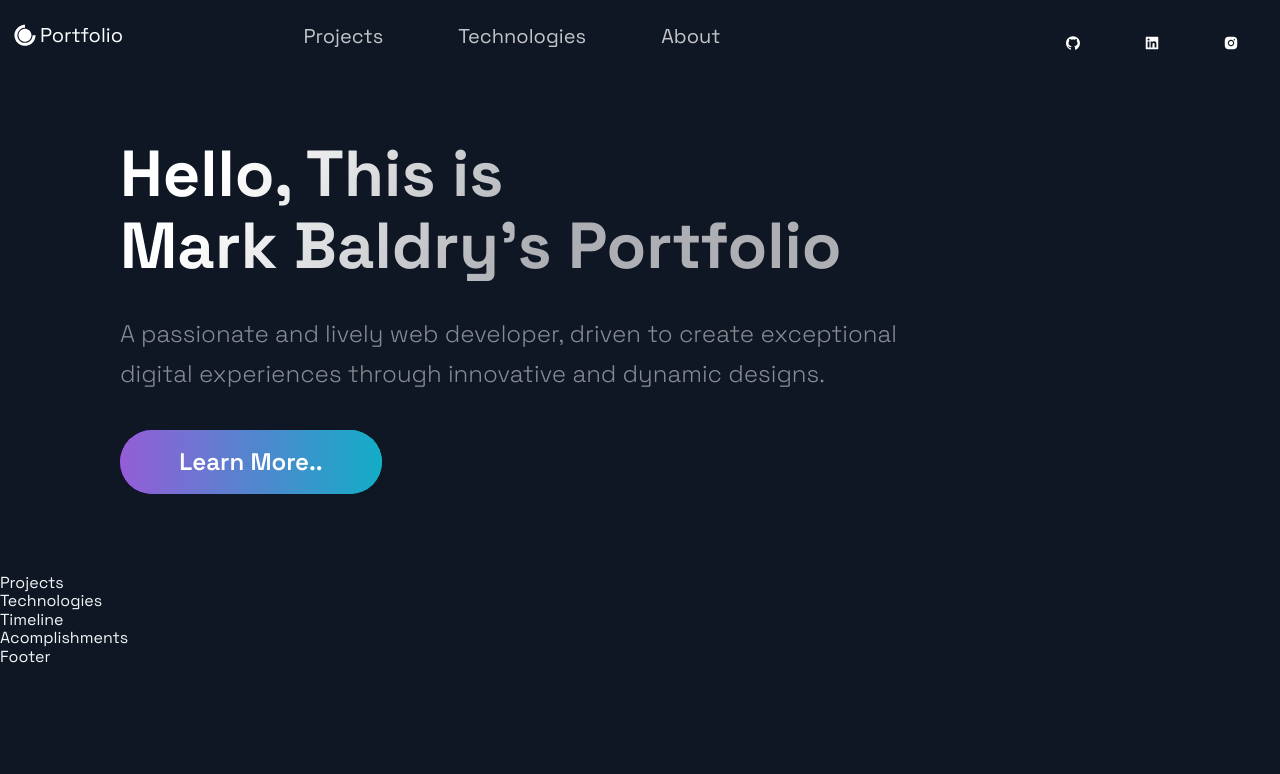
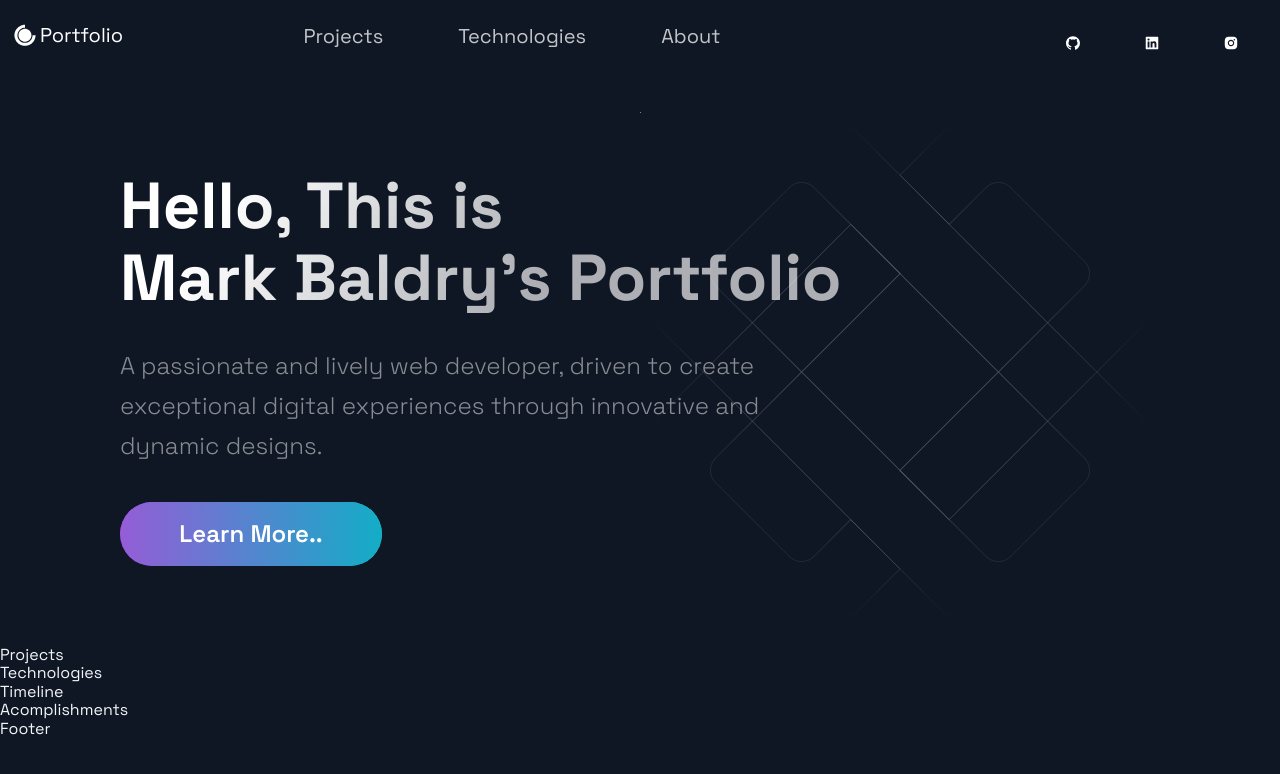
Before and after one commit to markruth2nd/2023-Portfolio, a Next.js app: page / in a window 1280 px wide. Shown: the top 774 px of the page. Built offline with nearby package versions, Linux system fonts and the light colour scheme.

Commit message:
added hero animation, are shall I say, activated it

```diff
--- a/src/components/BackgrooundAnimation/BackgroundAnimation.js
+++ b/src/components/BackgrooundAnimation/BackgroundAnimation.js
@@ -8,7 +8,7 @@ const BackgroundAnimation = () => (
       fill="none"
       xmlns="http://www.w3.org/2000/svg"
     >
-      <g opacity="0.15">
+      <g opacity="0.35">
         <path
           fillRule="evenodd"
           clipRule="evenodd"
--- a/src/pages/index.js
+++ b/src/pages/index.js
@@ -10,10 +10,11 @@ import { Section } from '../styles/GlobalComponents';
 const Home = () => {
   return (
     <Layout>
-      {/* <Section grid> */}
+      {/* The Section below is the animation in the Hero section and can be amended */}
+      <Section grid>
         <Hero />
-        {/* <BgAnimation /> */}
-      {/* </Section> */}
+        <BgAnimation />
+      </Section>
       <Projects />
       <Technologies />
       <Timeline />
```
